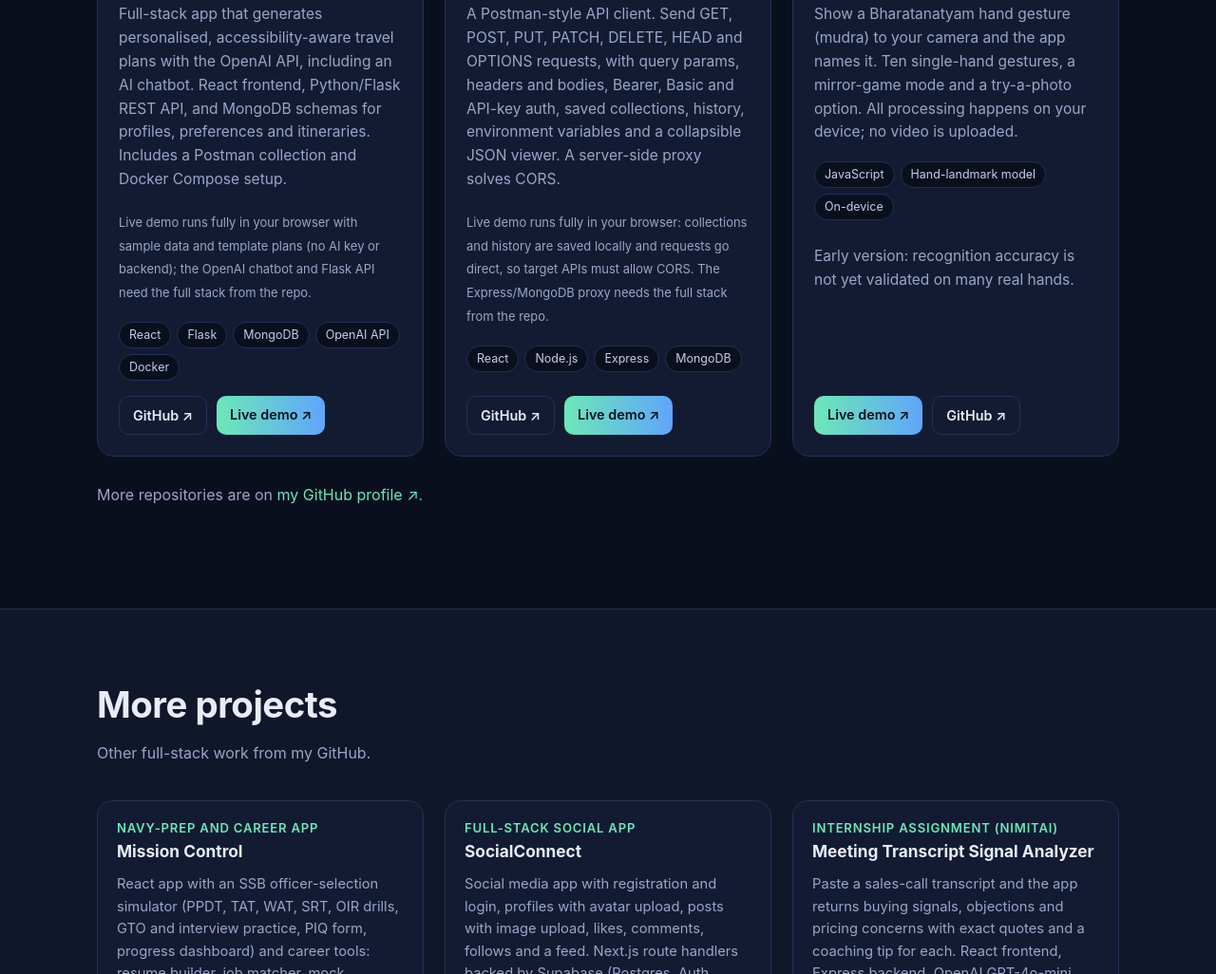
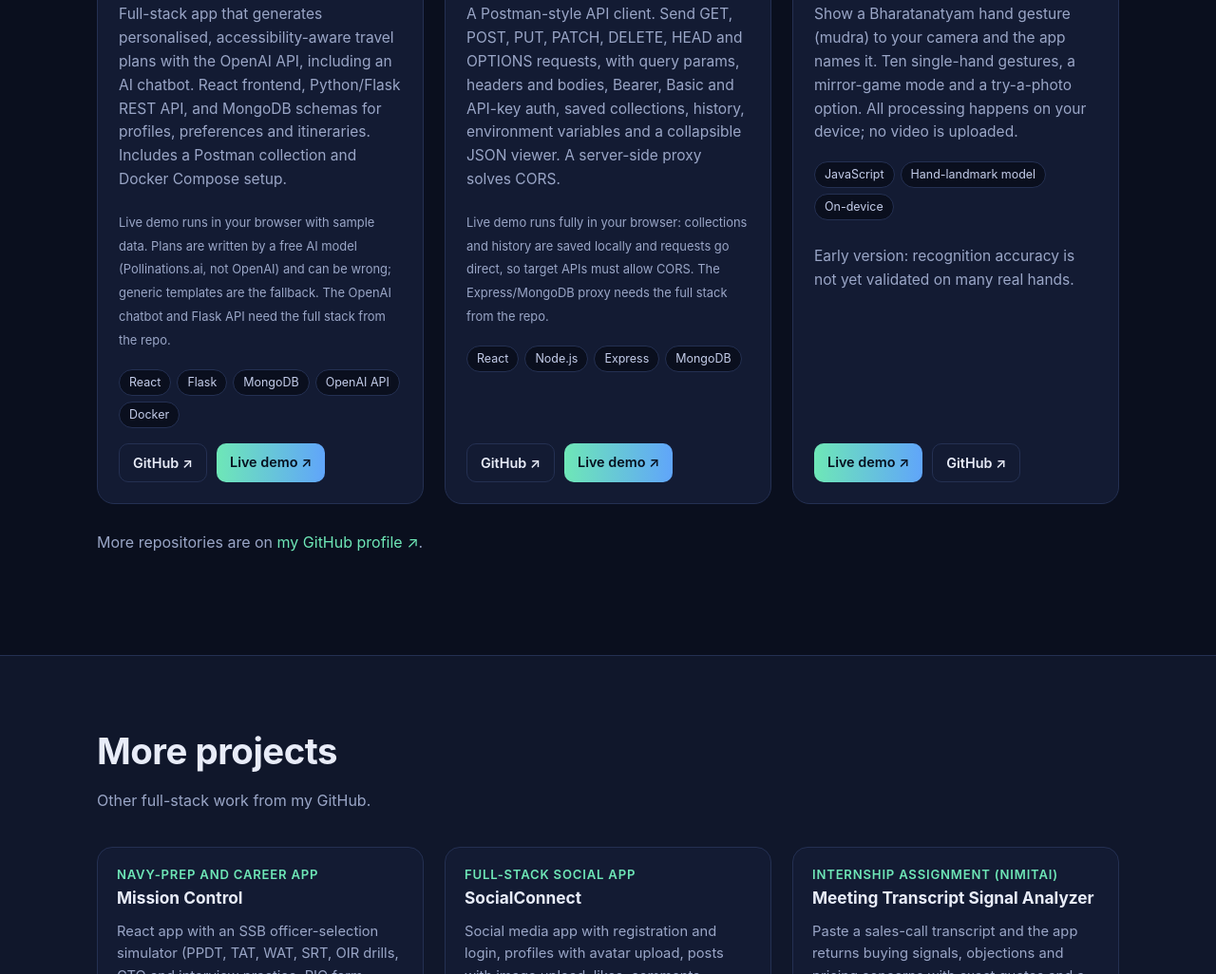
Before and after one commit to Abhisheksinghh23/developer-portfolio, a plain HTML site: page index.html in a window 1280 px wide. Shown: the part 2347-3373 px from the top of the page at 95% size. Drawn offline with Linux system fonts and the light colour scheme.

Commit message:
Update AccessiPlan demo note: free AI plans

```diff
--- a/index.html
+++ b/index.html
@@ -195,7 +195,7 @@ footer{padding:28px 0;border-top:1px solid var(--line);color:var(--mute);text-al
    <span class="tag">AI accessibility travel planner</span>
    <h3>AccessiPlan</h3>
    <p>Full-stack app that generates personalised, accessibility-aware travel plans with the OpenAI API, including an AI chatbot. React frontend, Python/Flask REST API, and MongoDB schemas for profiles, preferences and itineraries. Includes a Postman collection and Docker Compose setup.</p>
-   <p><small>Live demo runs fully in your browser with sample data and template plans (no AI key or backend); the OpenAI chatbot and Flask API need the full stack from the repo.</small></p>
+   <p><small>Live demo runs in your browser with sample data. Plans are written by a free AI model (Pollinations.ai, not OpenAI) and can be wrong; generic templates are the fallback. The OpenAI chatbot and Flask API need the full stack from the repo.</small></p>
    <div class="chips"><span>React</span><span>Flask</span><span>MongoDB</span><span>OpenAI API</span><span>Docker</span></div>
    <div class="links">
     <a href="https://github.com/Abhisheksinghh23/accessibility-needs-generative-planner" target="_blank" rel="noopener">GitHub ↗</a>
```
